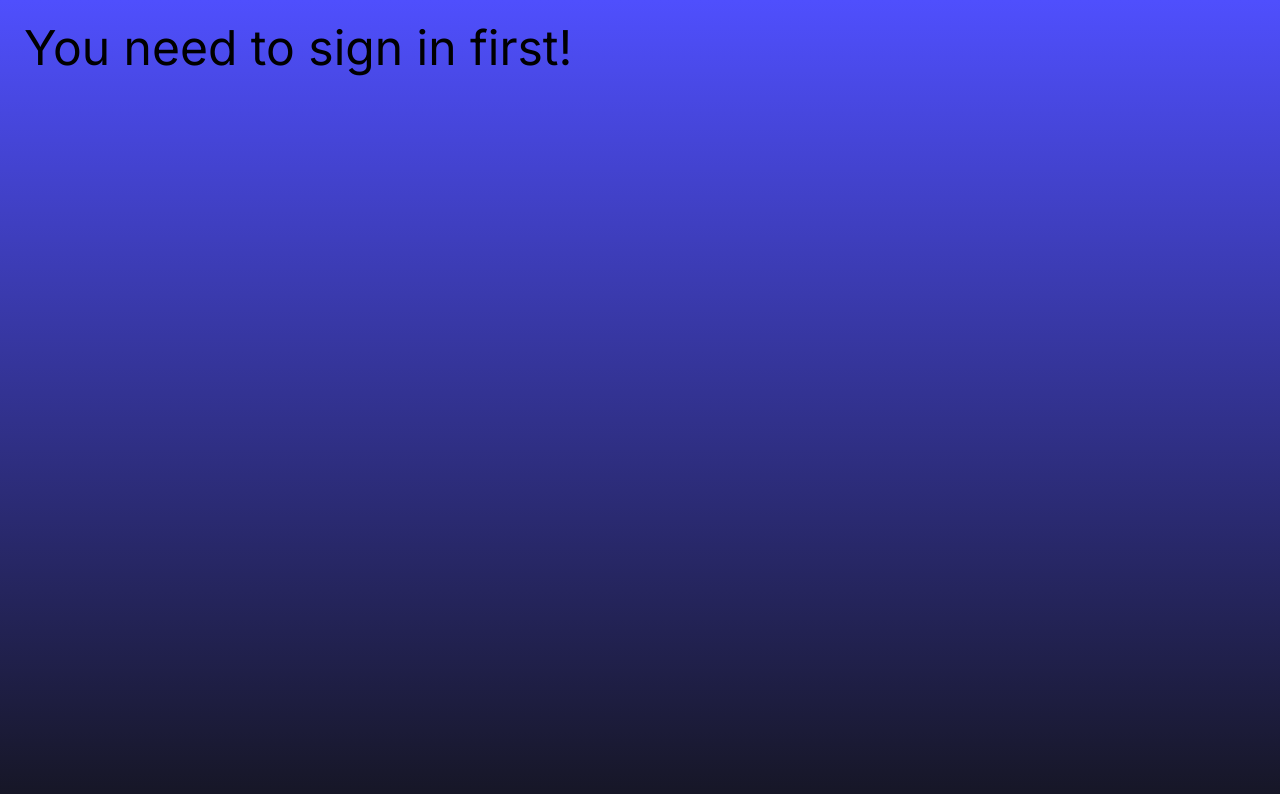
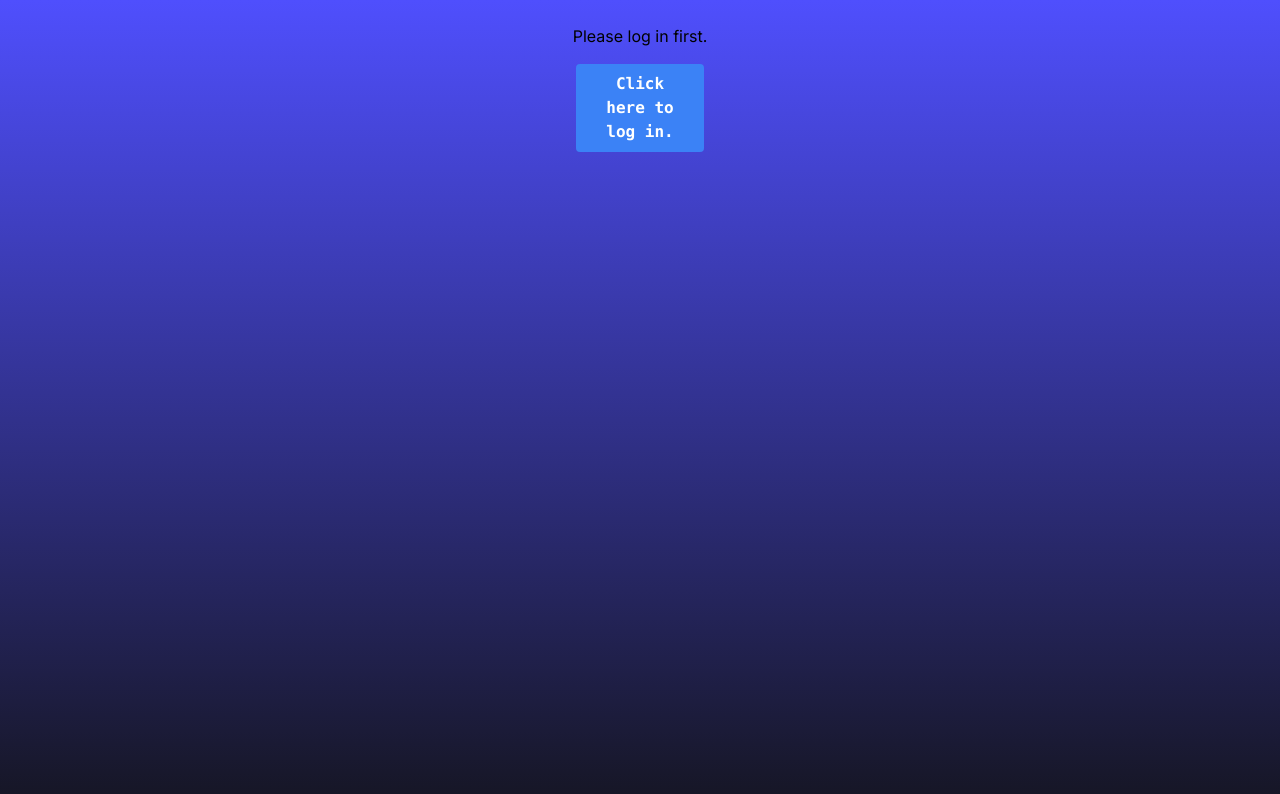
Before and after one commit to Carl31/SPEED, a Next.js app in the folder speed_frontend/: page /dashboard in a window 1280 px wide. Shown: the top 794 px of the page. Built offline with nearby package versions, Linux system fonts and the light colour scheme; no server answers.

Commit message:
Feat: Added authentication page Desc: Resolved hydration error and added page for login redirect.

```diff
--- a/speed_frontend/src/app/dashboard/layout.tsx
+++ b/speed_frontend/src/app/dashboard/layout.tsx
@@ -1,29 +1,25 @@
-import '../globals.css'
-import type { Metadata } from 'next'
-import { Inter } from 'next/font/google'
-import AuthProvider from '../../context/AuthProvider';
+import "../globals.css";
+import type { Metadata } from "next";
+import { Inter } from "next/font/google";
+import AuthProvider from "../../context/AuthProvider";
 
-const inter = Inter({ subsets: ['latin'] })
+const inter = Inter({ subsets: ["latin"] });
 
 export const metadata: Metadata = {
-  title: 'Create Next App',
-  description: 'Generated by create next app',
-}
+  title: "Create Next App",
+  description: "Generated by create next app",
+};
 
 export default function RootLayout({
   children,
 }: {
-  children: React.ReactNode
+  children: React.ReactNode;
 }) {
   return (
-    <html lang="en">
-      <body className={inter.className}>
-          <AuthProvider>
-            <main className="blueGradient min-h-screen items-center p-6">
-              {children}
-            </main>
-          </AuthProvider>
-        </body>
-    </html>
-  )
+    <AuthProvider>
+      <main className="blueGradient min-h-screen items-center p-6">
+        {children}
+      </main>
+    </AuthProvider>
+  );
 }
--- a/speed_frontend/src/app/dashboard/page.tsx
+++ b/speed_frontend/src/app/dashboard/page.tsx
@@ -7,6 +7,8 @@ import { authOptions } from "../../lib/auth";
 import { getServerSession } from "next-auth/next";
 import { useSession } from "next-auth/react";
 import { redirect } from "next/navigation";
+import { useEffect, useState } from "react";
+import Link from "next/link";
 
 export default async function Home() {
   // const { data: session } = useSession({
@@ -16,11 +18,20 @@ export default async function Home() {
   //   },
   // });
 
+  //const [session, setSession] = useState(false);
+  const userSession = await getServerSession(authOptions);
 
-  const userSession = await getServerSession(authOptions); // then I can get userSession?.user so I can call Mongo for full user data
-  if (userSession) {
-    //console.log(userSession.user);
-  }
+  //console.log(userSession)
+  // useEffect(() => {
+  //   if (userSession) {
+  //     setSession(true);
+  //   }
+  // }, []);
+
+  //const userSession = await getServerSession(authOptions); // then I can get userSession?.user so I can call Mongo for full user data
+  //if (userSession) {
+  //console.log(userSession.user);
+  //}
 
   return (
     <>
@@ -29,11 +40,18 @@ export default async function Home() {
           <Dash user={undefined} />
           <SearchBar />
         </section>
-
       ) : (
-        <h1 className="text-5xl">You need to sign in first!</h1>
+        <Link legacyBehavior href="/login" passHref>
+          <section className="flex flex-col items-center justify-center">
+            <h3>
+              <p>Please log in first.</p>
+            </h3>
+            <button className="my-4 font-mono bg-blue-500 hover:bg-blue-700 text-white font-bold py-2 px-4 rounded w-32">
+              <a>Click here to log in.</a>
+            </button>
+          </section>
+        </Link>
       )}
     </>
-
   );
 }
--- a/speed_frontend/src/app/login/page.tsx
+++ b/speed_frontend/src/app/login/page.tsx
@@ -32,11 +32,9 @@ function getUrlParams(url: string | null): Record<string, string> {
 export default function Home() {
  // Get the current URL
  const searchParams =  useSearchParams()
-
  // Display the key/value pairs
  const url = searchParams.get('callbackUrl');
-
-  const params = getUrlParams(url);
+ const params = getUrlParams(url);
   //console.log(params); // Output: { signUp: 'true' }
 
 
--- a/speed_frontend/src/components/dash.tsx
+++ b/speed_frontend/src/components/dash.tsx
@@ -1,4 +1,7 @@
+'use client';
+
 import { UserSVG, MailSVG } from "../components/svgs";
+import { signOut, useSession } from "next-auth/react";
 
 type User =
   | {
@@ -25,7 +28,7 @@ export default function Dash({ user }: Props) {
       </p>
 
       <div className="flex justify-end">
-        <button className="m-5">
+        <button className="m-5" onClick={ () => signOut() }>
           <UserSVG />
           {/* <p>{user?.firstName}</p> */}
         </button>
--- a/speed_frontend/src/components/logInForm.tsx
+++ b/speed_frontend/src/components/logInForm.tsx
@@ -1,6 +1,6 @@
 "use client";
 
-import { FormEvent, useState } from "react";
+import { FormEvent, useState, useEffect } from "react";
 import { signIn } from "next-auth/react";
 import { ToastContainer, toast } from 'react-toastify';
 import 'react-toastify/dist/ReactToastify.css';
@@ -13,19 +13,26 @@ interface LogInFormProps {
 
 export default function LogInForm({ params }: LogInFormProps) {
 
-
-  if (params['signUp'] === 'true') {
-    showNotification("Welcome new user!", true);
-    showNotification("Please log in.", false);
-  }
+  const [loading, setLoading] = useState(false);
+  const [formSubmitted, setFormSubmitted] = useState(false); // State to track form submission
 
 
-  const [loading, setLoading] = useState(false);
+  useEffect(() => {
+    if (params['signUp'] === 'true' && !formSubmitted) {
+      showNotification("Welcome new user!", true);
+      showNotification("Please log in.", false);
+    }
+  }, [params]);
+
+
+
 
   async function handleSubmit(event: FormEvent<HTMLFormElement>) {
     event.preventDefault();
 
     setLoading(true);
+    setFormSubmitted(true); // Mark the form as submitted
+
 
     const formData = new FormData(event.currentTarget);
 
```
